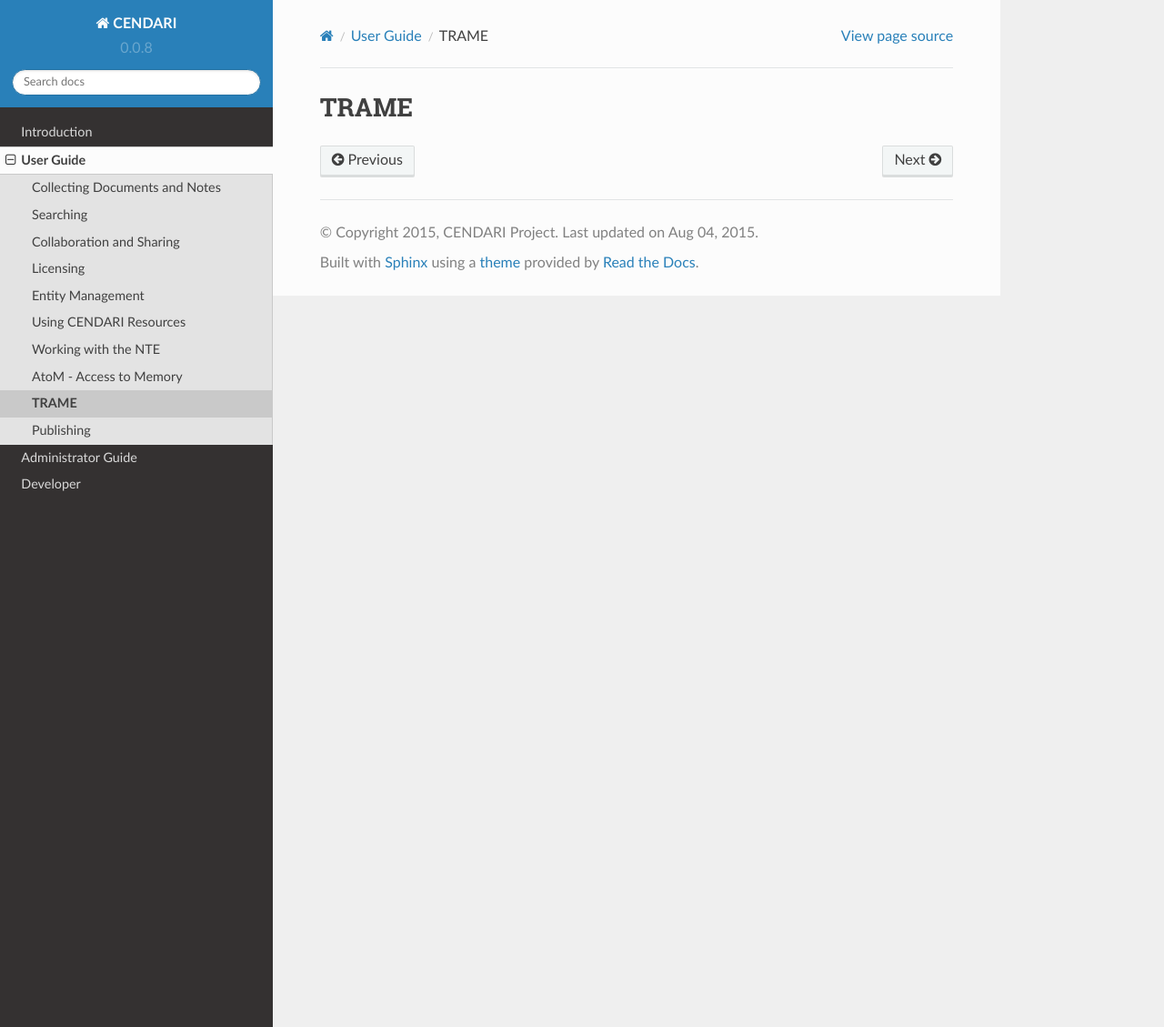
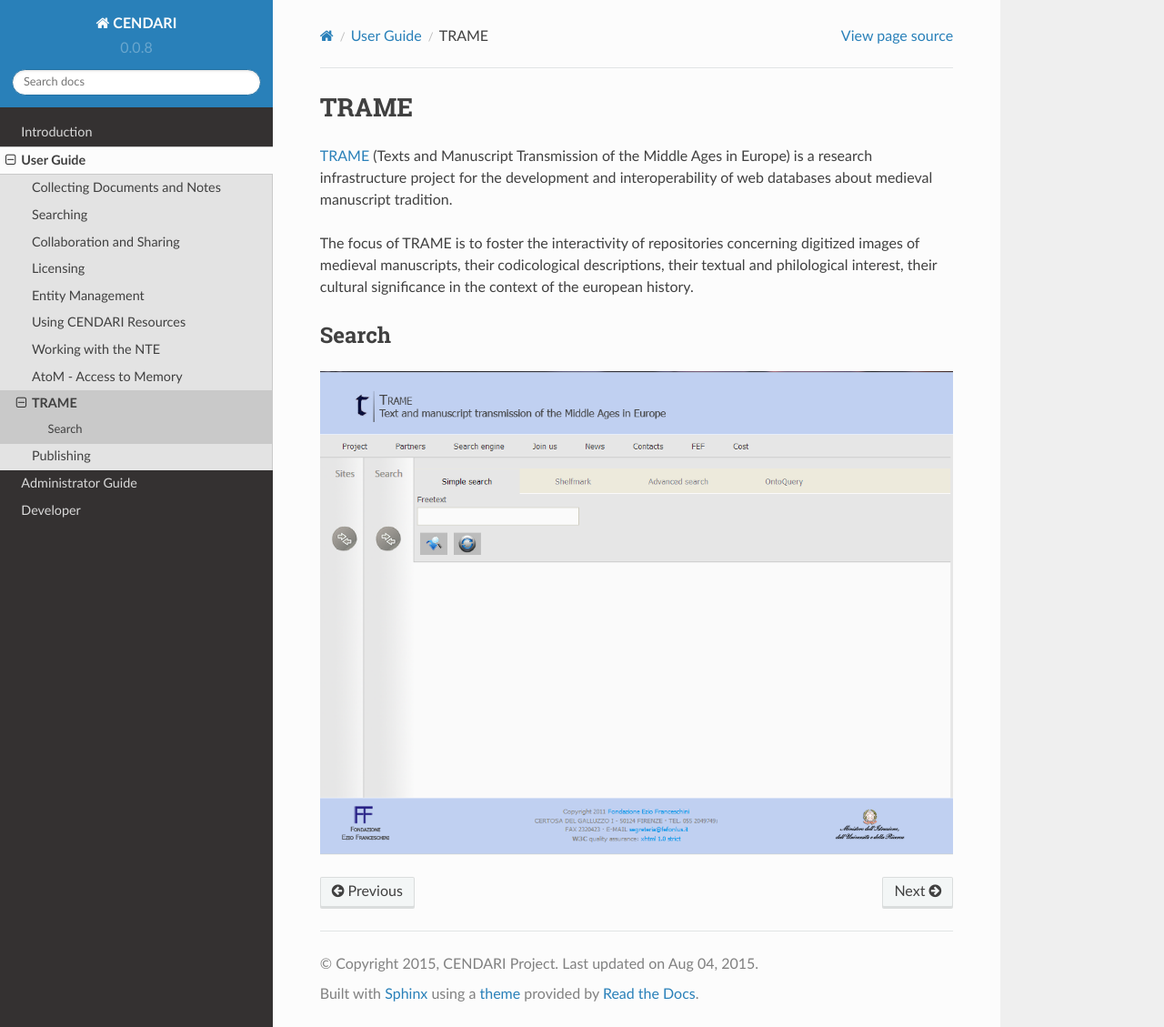
Before and after one commit to CENDARI/documentation, a Sphinx documentation site: the page built from source/user/trame.rst, in a window 1280 px wide and 1129 px high. Shown: the whole window at 91% size. Built offline with Sphinx 7.4.7, drawn with Linux system fonts in a browser that asks for light colours; pages that are not in the unit, such as notebooks, are missing from menus.

Commit message:
image search

```diff
--- a/source/user/trame.rst
+++ b/source/user/trame.rst
@@ -1,2 +1,12 @@
 TRAME
 ======
+
+`TRAME <http://git-trame.fefonlus.it/index.html>`_ (Texts and Manuscript Transmission of the Middle Ages in Europe) is a research infrastructure project for the development and interoperability of web databases about medieval manuscript tradition.
+
+The focus of TRAME is to foster the interactivity of repositories concerning digitized images of medieval manuscripts, their codicological descriptions, their textual and philological interest, their cultural significance in the context of the european history.
+
+
+Search
+--------
+
+.. image:: ./images/TRAME_01.png
```
Also changed, not shown: source/user/images/TRAME_01.png (added).
